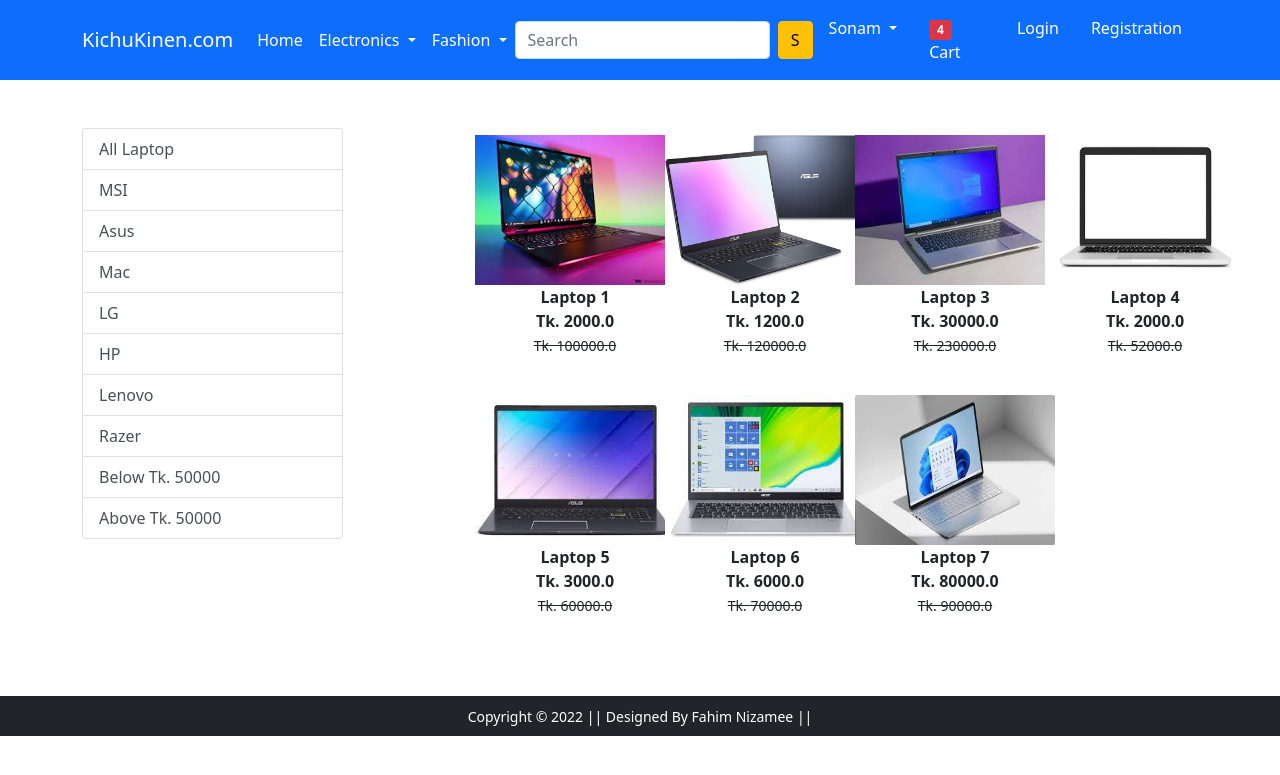
After one commit to Fahim-Nizamee/WebApplication_V2_Ecommerce, a Django app: page /laptop/ in a window 1280 px wide. The commit adds this page. Shown: the top 775 px of the page. Run offline with Django 4.2, Linux system fonts and the light colour scheme; data comes from the database, SQL or seed files in the repository; both versions use the stored data as it was after the commit; some libraries are stand-ins or nearby versions.

Commit message:
6:57 AM 17/2/2022  (2:14)

```diff
--- a/app/templates/app/base.html
+++ b/app/templates/app/base.html
@@ -39,7 +39,7 @@
              </a>
              <ul class="dropdown-menu" aria-labelledby="electronicsDropdown">
                <li><a class="dropdown-item" href="{% url 'mobile' %}">Mobile</a></li>
-               <li><a class="dropdown-item" href="#">Laptop</a></li>
+               <li><a class="dropdown-item" href="{% url 'laptop' %}">Laptop</a></li>
              </ul>
            </li>
            <li class="nav-item dropdown">
@@ -47,8 +47,8 @@
                Fashion
              </a>
              <ul class="dropdown-menu" aria-labelledby="fashionDropdown">
-               <li><a class="dropdown-item" href="#">Top Wear</a></li>
-               <li><a class="dropdown-item" href="#">Bottom Wear</a></li>
+               <li><a class="dropdown-item" href="{% url 'topwear' %}">Top Wear</a></li>
+               <li><a class="dropdown-item" href="{% url 'bottomwear' %}">Bottom Wear</a></li>
              </ul>
            </li>
          </ul>
--- /dev/null
+++ b/app/templates/app/laptop.html
@@ -0,0 +1,40 @@
+{% extends 'app/base.html' %}
+{% load static %}
+{% block title %}Buy Now{% endblock title %}
+{% block main-content %}
+<div class="container my-5">
+ <div class="row">
+  <div class="col-sm-3">
+      <div class="list-group">
+
+        <a href="{% url 'laptop' %}" class="list-group-item list-group-item-action" aria-current="true">All Laptop</a>
+        <a href="{% url 'laptopdata' 'MSI' %}" class="list-group-item list-group-item-action" aria-current="true">MSI</a>
+        <a href="{% url 'laptopdata' 'Asus' %}" class="list-group-item list-group-item-action" aria-current="true">Asus</a>
+        <a href="{% url 'laptopdata' 'Mac' %}" class="list-group-item list-group-item-action" aria-current="true">Mac</a>
+        <a href="{% url 'laptopdata' 'LG' %}" class="list-group-item list-group-item-action" aria-current="true">LG</a>
+        <a href="{% url 'laptopdata' 'HP' %}" class="list-group-item list-group-item-action" aria-current="true">HP</a>
+        <a href="{% url 'laptopdata' 'Lenovo' %}" class="list-group-item list-group-item-action" aria-current="true">Lenovo</a>
+        <a href="{% url 'laptopdata' 'Razer' %}" class="list-group-item list-group-item-action" aria-current="true">Razer</a>
+        <a href="{% url 'laptopdata' 'below' %}" class="list-group-item list-group-item-action" aria-current="true">Below Tk. 50000</a>
+        <a href="{% url 'laptopdata' 'above' %}" class="list-group-item list-group-item-action" aria-current="true">Above Tk. 50000</a>
+
+      </div>
+  </div>
+  <div class="col-sm-8 offset-sm-1">
+   <div class="row">
+        {% for product in laptops %}
+        <div class="col-sm-3 text-center mb-4">
+            <a href="{% url 'product-detail' product.id %}" class="btn">
+                <div class="item">
+                    <img src="{{product.product_image.url}}" alt="" height="150" width="200" class="">
+                    <div class="fw-bold">{{product.title}}</div>
+                    <div class="fw-bold">Tk. {{product.discounted_price}}<br><small class="fw-light text-decoration-line-through">Tk. {{product.selling_price}}</small></div>
+                </div>
+            </a>
+        </div>
+        {% endfor %}
+   </div>
+  </div>
+ </div>
+</div>
+{% endblock main-content %}
--- a/app/templates/app/mobile.html
+++ b/app/templates/app/mobile.html
@@ -23,10 +23,10 @@
   <div class="col-sm-8 offset-sm-1">
    <div class="row">
         {% for product in mobiles %}
-        <div class="col-sm-4 text-center mb-4">
+        <div class="col-sm-3 text-center mb-4">
             <a href="{% url 'product-detail' product.id %}" class="btn">
                 <div class="item">
-                    <img src="{{product.product_image.url}}" alt="" height="300" class="">
+                    <img src="{{product.product_image.url}}" alt="" height="150" width="" class="">
                     <div class="fw-bold">{{product.title}}</div>
                     <div class="fw-bold">Tk. {{product.discounted_price}}<br><small class="fw-light text-decoration-line-through">Tk. {{product.selling_price}}</small></div>
                 </div>
--- a/app/urls.py
+++ b/app/urls.py
@@ -13,6 +13,12 @@
     path('changepassword/', views.change_password, name='changepassword'),
     path('mobile/', views.mobile, name='mobile'),
     path('mobile/<slug:data>', views.mobile, name='mobiledata'),
+    path('laptop/', views.laptop, name='laptop'),
+    path('laptop/<slug:data>', views.laptop, name='laptopdata'),
+    path('bottomwear/', views.bottomwear, name='bottomwear'),
+    path('bottomwear/<slug:data>', views.bottomwear, name='bottomweardata'),
+    path('topwear/', views.topwear, name='topwear'),
+    path('topwear/<slug:data>', views.topwear, name='topweardata'),
     path('login/', views.login, name='login'),
     path('registration/', views.customerregistration, name='customerregistration'),
     path('checkout/', views.checkout, name='checkout'),
--- a/app/views.py
+++ b/app/views.py
@@ -3,9 +3,6 @@
 from django.views import View
 from .models import Customer,Product,Cart,OrderPlaced
 
-
-# def home(request):
-#  return render(request, 'app/home.html')
 
 class ProductView(View):
     def get(self,request):
@@ -14,10 +11,6 @@
         mobiles = Product.objects.filter(category='M')
         laptops = Product.objects.filter(category='L')
         return render(request,'app/home.html',{'topwears':topwears,'bottomwears':bottomwears,'mobiles':mobiles,'laptops':laptops})
-
-
-# def product_detail(request):
-#  return render(request, 'app/productdetail.html')
 
 class ProductDetailView(View):
     def get(self,request,pk):
@@ -53,6 +46,39 @@
         mobiles=Product.objects.filter(category='M').filter(discounted_price__gt=10000)
     return render(request, 'app/mobile.html',{'mobiles':mobiles})
 
+def laptop(request,data=None):
+    if data == None:
+        laptops=Product.objects.filter(category='L')
+    elif data=='MSI' or data == 'Asus' or data =='LG' or data =='HP' or data=='Mac' or data=='Lenovo' or data=='Razer':
+        laptops=Product.objects.filter(category='L').filter(brand=data)
+    elif data=='below':
+        laptops=Product.objects.filter(category='L').filter(discounted_price__lt=50000)
+    elif data=='above':
+        laptops=Product.objects.filter(category='L').filter(discounted_price__gt=50000)
+    return render(request, 'app/laptop.html',{'laptops':laptops})
+
+def bottomwear(request,data=None):
+    if data == None:
+        bottomwears=Product.objects.filter(category='BW')
+    elif data=='BW-Collection' or data =='BlueMoon':
+        bottomwears=Product.objects.filter(category='BW').filter(brand=data)
+    elif data=='below':
+        bottomwears=Product.objects.filter(category='BW').filter(discounted_price__lt=1000)
+    elif data=='above':
+        bottomwears=Product.objects.filter(category='BW').filter(discounted_price__gt=1000)
+    return render(request, 'app/bottomwear.html',{'bottomwears':bottomwears})
+
+def topwear(request,data=None):
+    if data == None:
+        topwears=Product.objects.filter(category='TW')
+    elif data=='G-collection' or data =='BlueMoon':
+        topwears=Product.objects.filter(category='TW').filter(brand=data)
+    elif data=='below':
+        topwears=Product.objects.filter(category='TW').filter(discounted_price__lt=1000)
+    elif data=='above':
+        topwears=Product.objects.filter(category='TW').filter(discounted_price__gt=1000)
+    return render(request, 'app/topwear.html',{'topwears':topwears})
+
 def login(request):
  return render(request, 'app/login.html')
 
```
Also changed, not shown: app/templates/app/bottomwear.html (added, +35 -0 lines), app/templates/app/topwear.html (added, +35 -0 lines), db.sqlite3.
